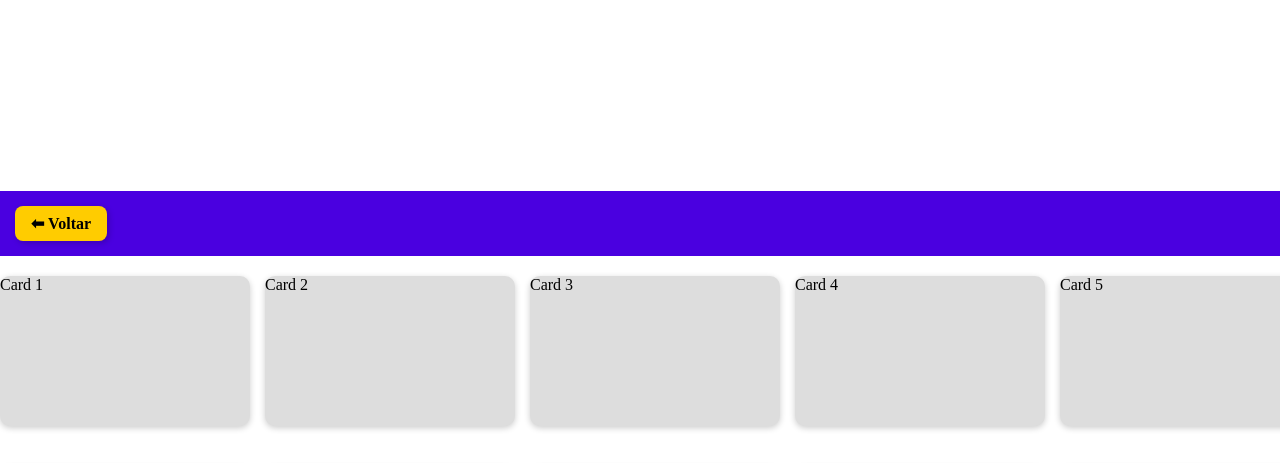
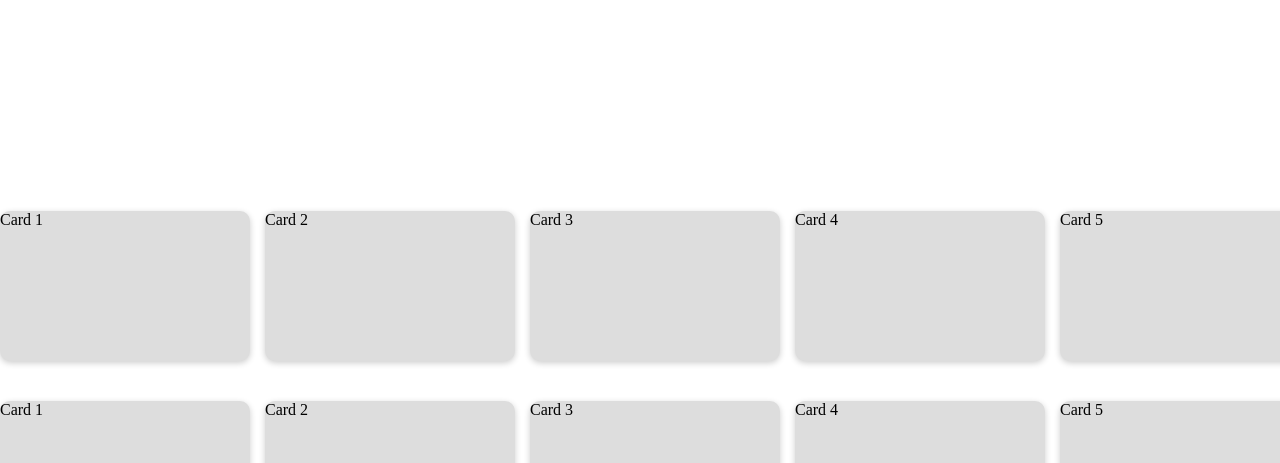
Before and after one commit to ReisGiovanna/projeto_itaqua, a plain HTML site: page index.html in a window 1280 px wide. Shown: the part 289-752 px from the top of the page. Drawn offline with Linux system fonts and the light colour scheme.

Commit message:
Correção: Btn Voltar no Index

```diff
--- a/index.html
+++ b/index.html
@@ -37,10 +37,6 @@
     <header>
         <h1>Bem-vindo ao ProJovem</h1>
     </header>
-
-    <nav>
-        <a href="javascript:history.back()" class="btn-voltar">⬅ Voltar</a>
-    </nav>
 
     <main>
         <div class="carrossel">
```
